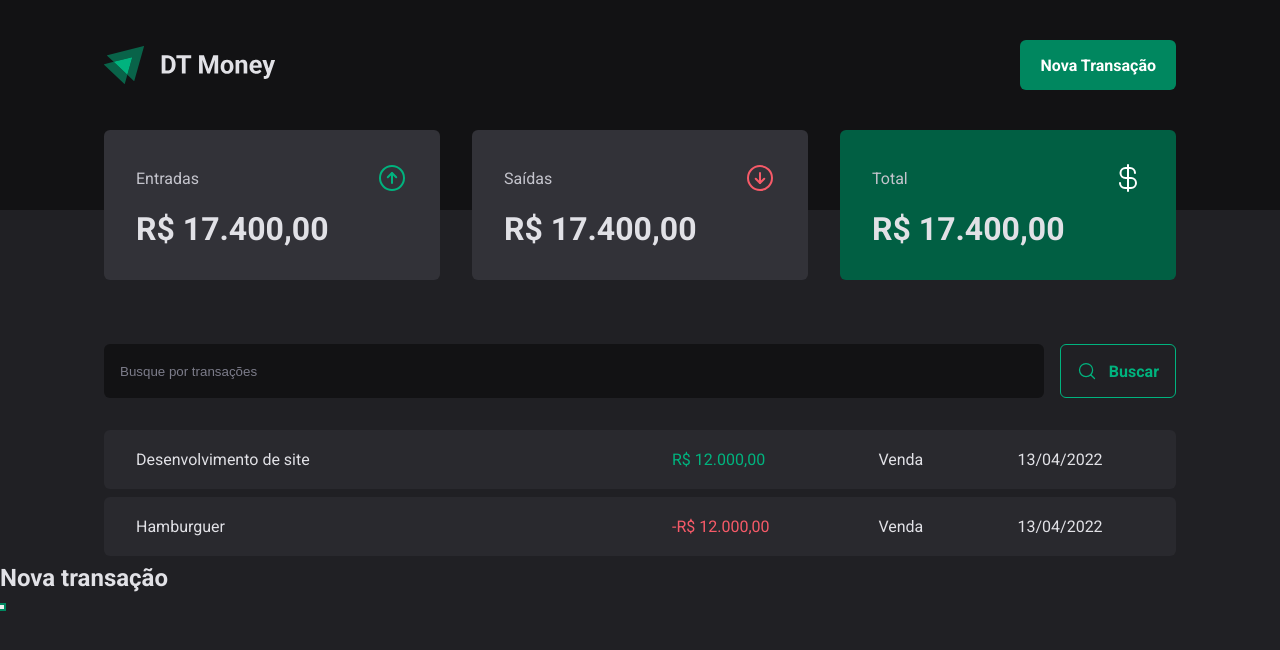
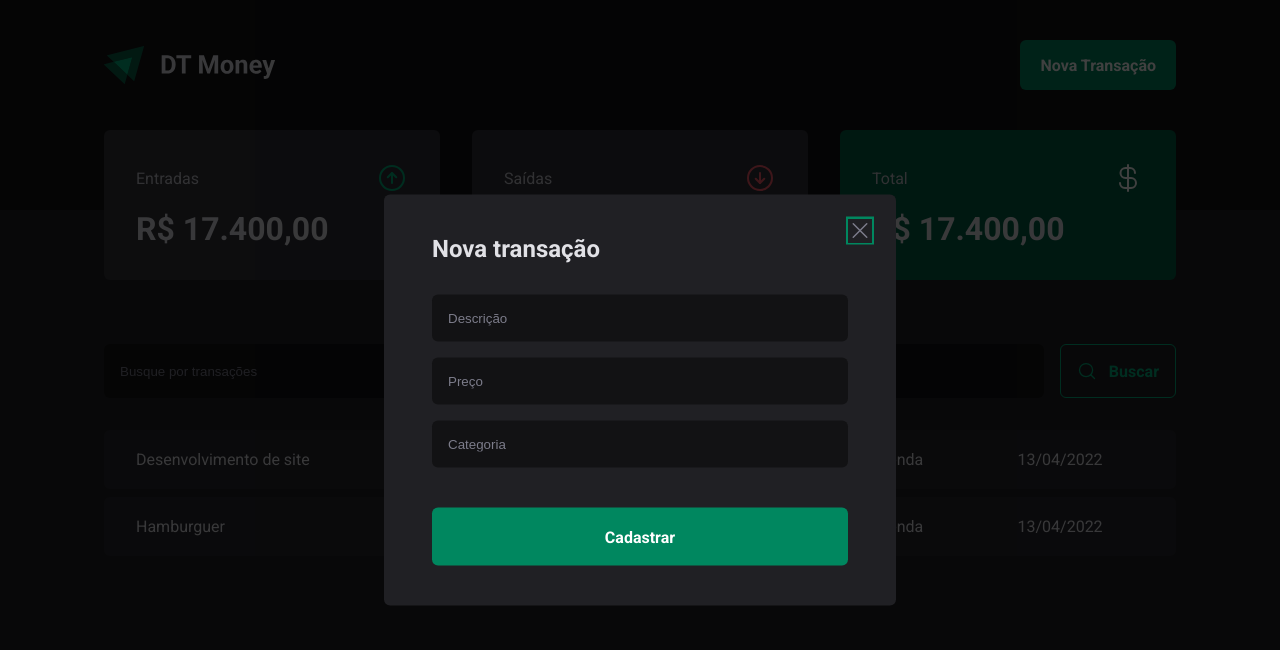
Before and after one commit to lucasivisson/DT-Money, a React (Vite) app: page / in a window 1280 px wide. Both pictures are taken after a click on the button "Nova Transação". Shown: the top 650 px of the page. Built offline with nearby package versions, Linux system fonts and the light colour scheme.

Commit message:
💄 creating styles of transaction modal

```diff
--- a/src/components/Header/index.tsx
+++ b/src/components/Header/index.tsx
@@ -1,6 +1,7 @@
 import { HeaderContainer, HeaderContent, NewTransactionButton } from "./styles";
 import logoImg from '../../assets/logo.svg'
 import * as Dialog from '@radix-ui/react-dialog';
+import { NewTransactionModal } from "../NewTransactionModal";
 
 export function Header() {
   return (
@@ -13,17 +14,7 @@
             <NewTransactionButton>Nova Transação</NewTransactionButton>
           </Dialog.Trigger>
 
-          <Dialog.Portal>
-            <Dialog.Overlay/>
-
-            <Dialog.Content>
-              <Dialog.Title>
-                Nova transação
-              </Dialog.Title>
-
-              <Dialog.Close/>
-            </Dialog.Content>
-          </Dialog.Portal>
+          <NewTransactionModal/>
         </Dialog.Root>
 
       </HeaderContent>
--- /dev/null
+++ b/src/components/NewTransactionModal/index.tsx
@@ -0,0 +1,29 @@
+import * as Dialog from '@radix-ui/react-dialog';
+import { CloseButton, Content, Overlay } from './style';
+import { X } from 'phosphor-react';
+
+export function NewTransactionModal() {
+  return (
+    <Dialog.Portal>
+      <Overlay/>
+
+      <Content>
+        <Dialog.Title>Nova transação</Dialog.Title>
+
+        <CloseButton>
+          <X size={24}/>
+        </CloseButton>
+
+        <form action="">
+          <input type="text" placeholder="Descrição" required/>
+          <input type="number" placeholder="Preço" required/>
+          <input type="text" placeholder="Categoria" required/>
+
+          <button type="submit">
+            Cadastrar
+          </button>
+        </form>
+      </Content>
+    </Dialog.Portal>
+  )
+}
--- /dev/null
+++ b/src/components/NewTransactionModal/style.ts
@@ -0,0 +1,69 @@
+import styled from 'styled-components';
+import * as Dialog from '@radix-ui/react-dialog';
+
+export const Overlay = styled(Dialog.Overlay)`
+  position: fixed;
+  width: 100vw;
+  height: 100vh;
+  inset: 0; /* Eh a mesma coisa que top:0, bottom:0, right: 0 e left: 0*/
+  background: rgba(0, 0, 0, 0.75);
+`
+
+export const Content = styled(Dialog.Content)`
+  min-width: 32rem;
+  border-radius: 6px;
+  padding: 2.5rem 3rem;
+  background: ${props => props.theme["gray-800"]};
+
+  position: fixed;
+  top: 50%;
+  left: 50%;
+  transform: translate(-50%, -50%);
+
+  form {
+    margin-top: 2rem;
+
+    display: flex;
+    flex-direction: column;
+    gap: 1rem;
+
+    input {
+      border-radius: 6px;
+      border: 0;
+      background: ${props => props.theme['gray-900']};
+      padding: 1rem;
+
+      &::placeholder {
+        color: ${props => props.theme['gray-500']}
+      }
+    }
+
+    button[type="submit"] {
+      height: 58px;
+      border: 0;
+      background: ${props => props.theme["green-500"]};
+      color: ${props => props.theme.white};
+      font-weight: bold;
+      padding: 0 1.25rem;
+      border-radius: 6px;
+      margin-top: 1.5rem;
+      cursor: pointer;
+
+      &:hover {
+        background: ${props => props.theme["green-700"]};
+        transition: background-color 0.2s;
+      }
+    }
+  }
+`
+
+export const CloseButton = styled(Dialog.Close)`
+  position: absolute;
+  background: transparent;
+  border: 0;
+  top: 1.5rem;
+  right: 1.5rem;
+  line-height: 0;
+  cursor: pointer;
+  color: ${props => props.theme['gray-500']}
+`
```
